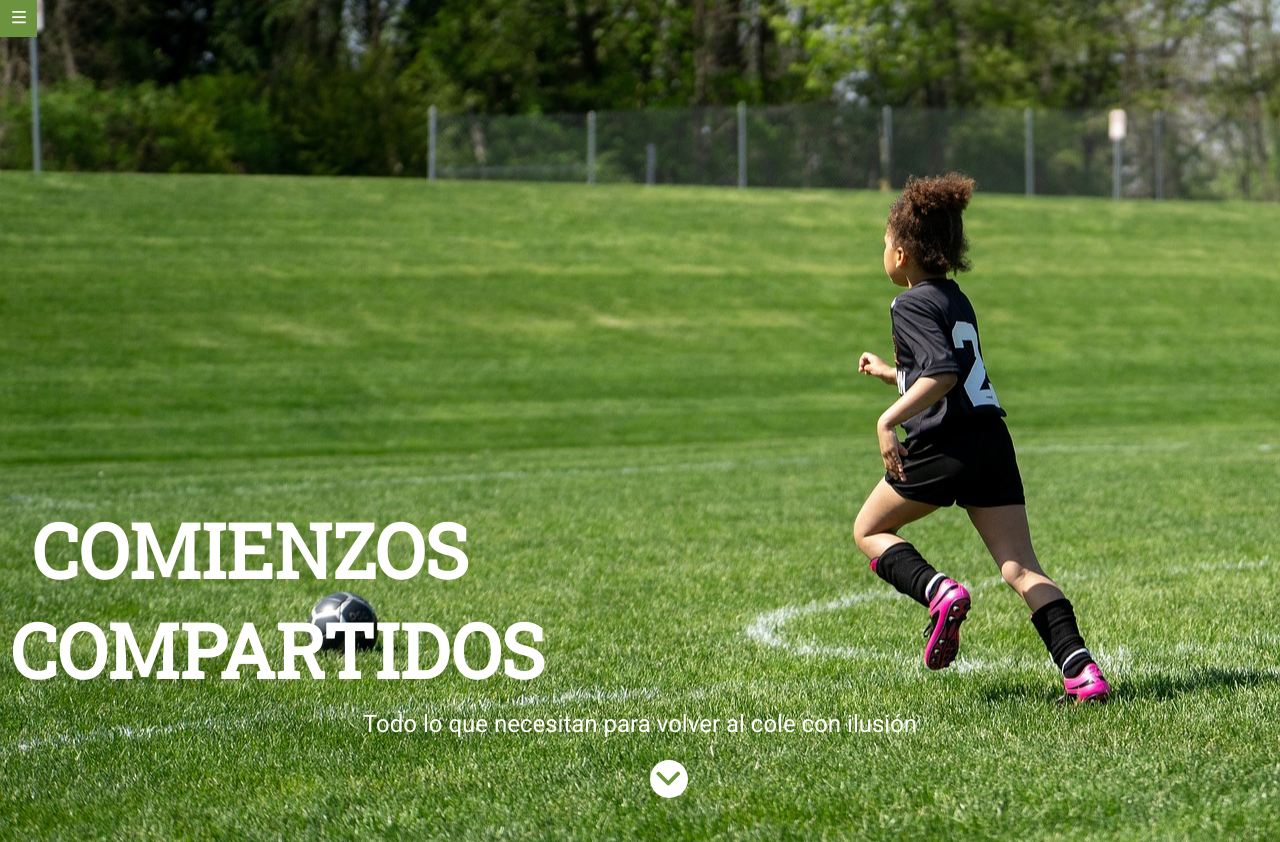
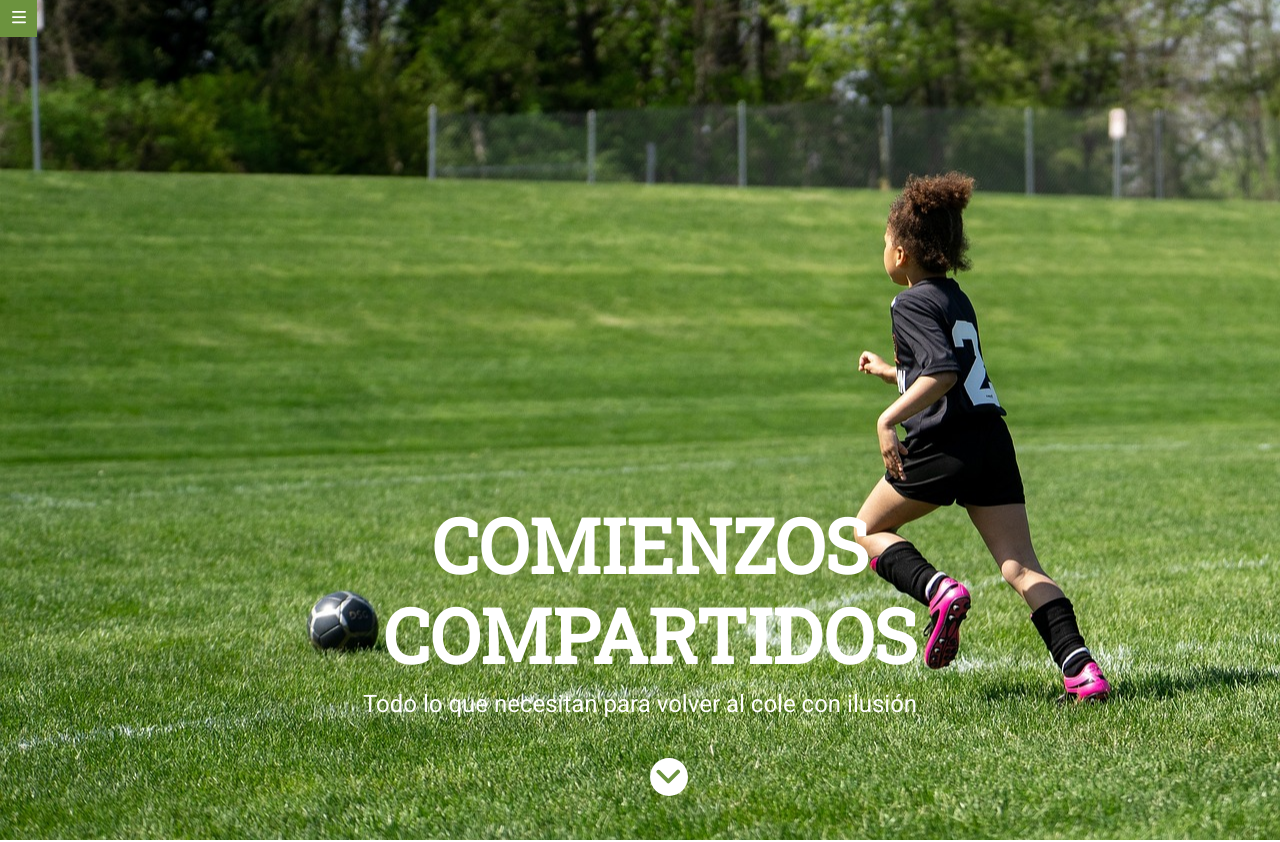
Before and after one commit to Adalab/modulo-1-evaluacion-final-Valentinalupla, a website built with Vite: page src/index.html in a window 1280 px wide. Shown: the top 842 px of the page. Built offline with nearby package versions, Linux system fonts and the light colour scheme.

Commit message:
media queries section_1 done

```diff
--- a/src/scss/layout/_section_1.scss
+++ b/src/scss/layout/_section_1.scss
@@ -24,7 +24,7 @@
         text-align: center;
         font-family: $font-text;
        font-size: 16px;
-       padding: 25px 25px 0px 25px;
+       padding: 0px 25px 0px 25px;
     }
 }
 
@@ -49,27 +49,24 @@
 @media (min-width: 768px) {
 
     .beginnings {
-        color: $color-title;
+
         & h1 {
         text-align: center;
-        font-family: $font-title;
         font-size: 75px;
         padding: 250px 10px 0px 10px;
-        line-height: 100px;
+        line-height: 90px;
         }
         & p {
-
             align-items: center;
             text-align: center;
-            font-family: $font-text;
            font-size: 24px;
-           padding: 15px 25px 0px 25px;
+           padding: 0px 220px 0px 250px;
         }
     }
 
     .icon_down {
         padding: 8px 6px 5px 6px;
-        margin: 30px 360px 44px;
+        margin: 25px 360px 20px;
 
     }
 }
@@ -77,21 +74,18 @@
 
 @media (min-width: 1280px) {
     .beginnings {
-        height: 730px;
         & h1 {
-        width: 500px;
         display: flex;
         flex-direction: column;
-        justify-content: center;
         font-size: 75px;
-        padding: 500px 10px 0px 10px;
-        line-height: 100px;
+        padding: 500px 230px 10px 250px;
+        line-height: 90px;
         }
         & p {
             align-items: center;
             text-align: center;
            font-size: 24px;
-           padding: 10px 25px 10px 25px;
+           padding: 0px 25px 10px 25px;
         }
     }
 
```
